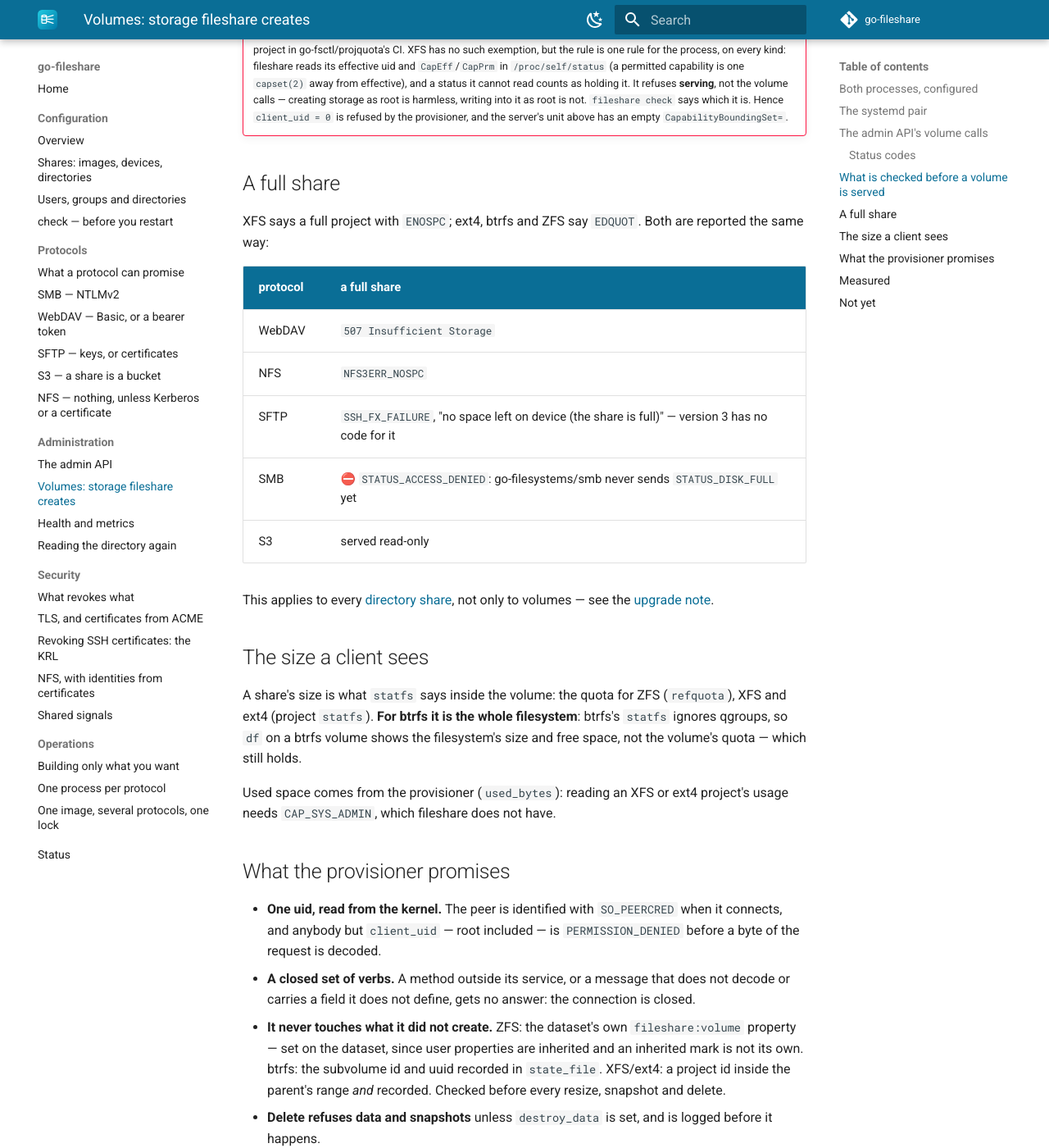
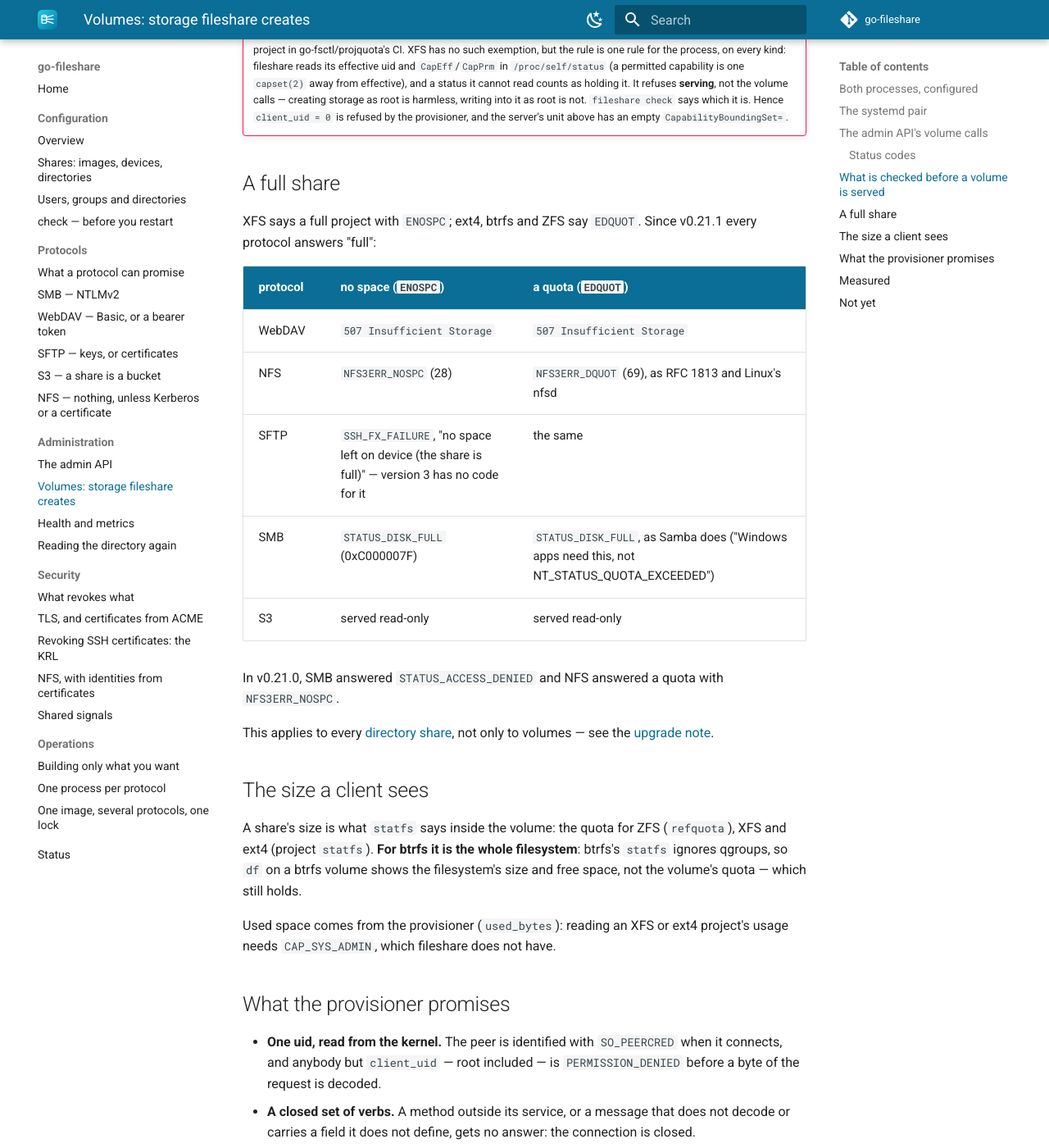
Before and after one commit to go-fileshare/docs, an MkDocs documentation site: the page built from docs/administration/volumes.md, in a window 1280 px wide and 1400 px high, scrolled down 6493 px. Shown: the whole window at 82% size. Built offline with MkDocs 1.6.1 and Material for MkDocs 9.7.7, drawn with Linux system fonts in a browser that asks for light colours; the version menu is left out; some of the changed text lies outside the part shown.

Commit message:
fileshare v0.21.1: a full share says so on SMB and NFS (#16)
Co-authored-by: Claude Opus 5.5 (1M context) <noreply@anthropic.com>

```diff
--- a/docs/administration/volumes.md
+++ b/docs/administration/volumes.md
@@ -261,16 +261,19 @@ share's `unavailable` field — while the rest of the server starts.
 
 ## A full share
 
-XFS says a full project with `ENOSPC`; ext4, btrfs and ZFS say `EDQUOT`. Both
-are reported the same way:
+XFS says a full project with `ENOSPC`; ext4, btrfs and ZFS say `EDQUOT`. Since
+v0.21.1 every protocol answers "full":
 
-| protocol | a full share |
-|---|---|
-| WebDAV | `507 Insufficient Storage` |
-| NFS | `NFS3ERR_NOSPC` |
-| SFTP | `SSH_FX_FAILURE`, "no space left on device (the share is full)" — version 3 has no code for it |
-| SMB | ⛔ `STATUS_ACCESS_DENIED`: go-filesystems/smb never sends `STATUS_DISK_FULL` yet |
-| S3 | served read-only |
+| protocol | no space (`ENOSPC`) | a quota (`EDQUOT`) |
+|---|---|---|
+| WebDAV | `507 Insufficient Storage` | `507 Insufficient Storage` |
+| NFS | `NFS3ERR_NOSPC` (28) | `NFS3ERR_DQUOT` (69), as RFC 1813 and Linux's nfsd |
+| SFTP | `SSH_FX_FAILURE`, "no space left on device (the share is full)" — version 3 has no code for it | the same |
+| SMB | `STATUS_DISK_FULL` (0xC000007F) | `STATUS_DISK_FULL`, as Samba does ("Windows apps need this, not NT_STATUS_QUOTA_EXCEEDED") |
+| S3 | served read-only | served read-only |
+
+In v0.21.0, SMB answered `STATUS_ACCESS_DENIED` and NFS answered a quota with
+`NFS3ERR_NOSPC`.
 
 This applies to every [directory share](../configuration/shares.md), not only
 to volumes — see the [upgrade note](../status.md).
@@ -311,5 +314,3 @@ all four kinds.
 ## Not yet
 
 - **Ceph.** CephFS quotas and RBD are a later phase.
-- **SMB's "disk full".** A full share answers access denied over SMB until
-  go-filesystems/smb sends `STATUS_DISK_FULL`.
```
Also changed, not shown: docs/index.md (+1 -1 lines), docs/status.md (+2 -1 lines), 1 other file.
